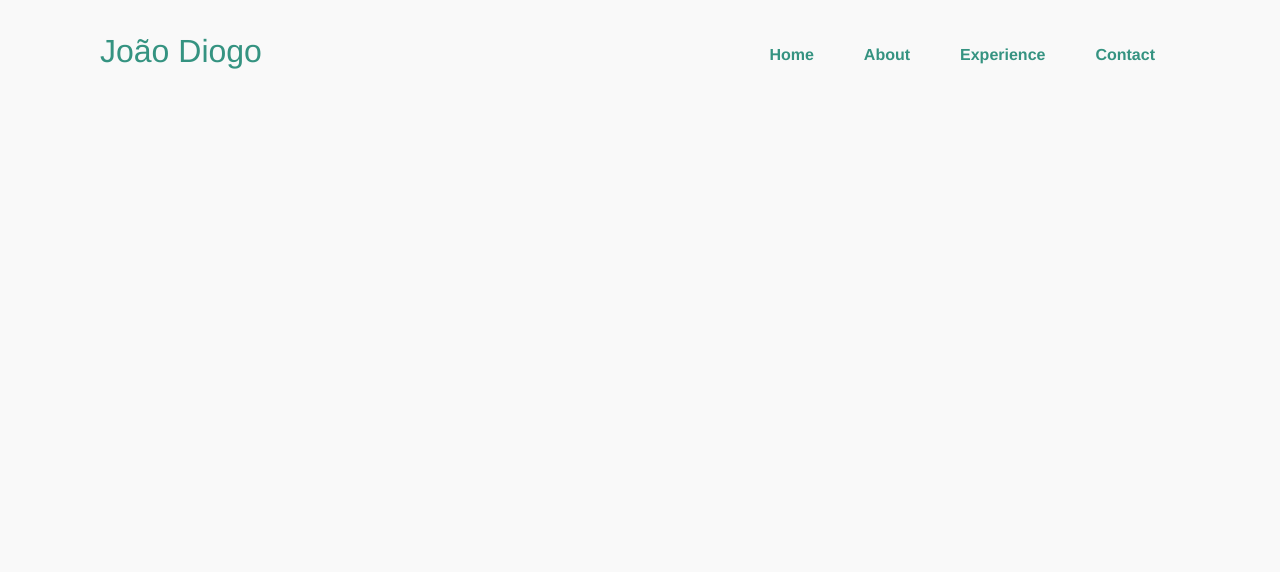
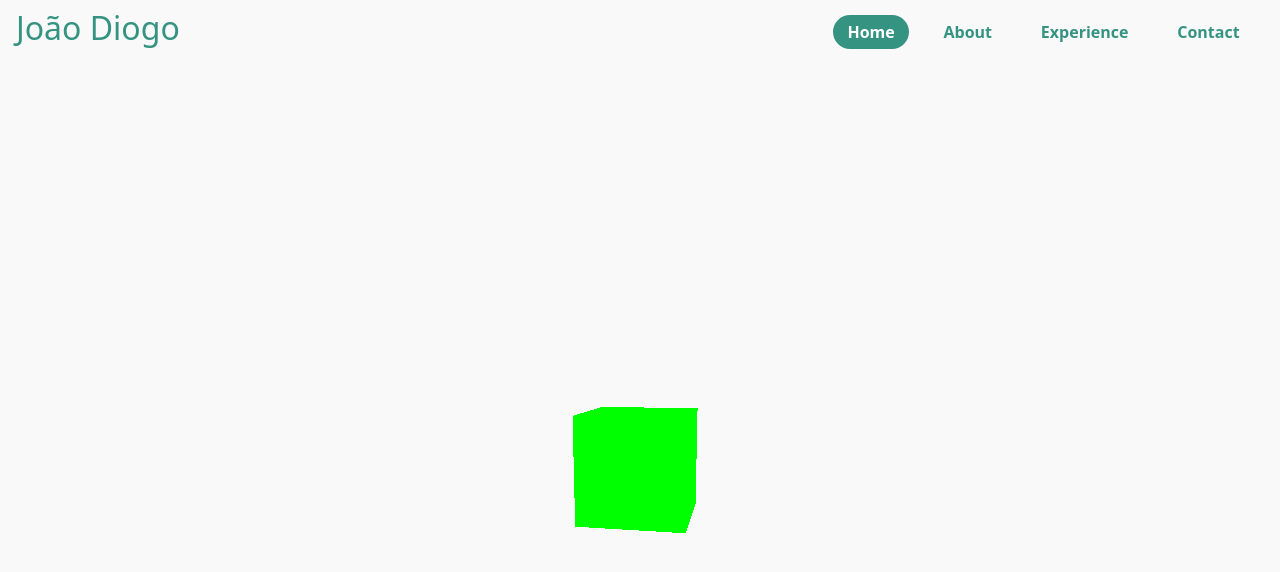
Before and after one commit to jpDiogo/jpDiogo, a React (Create React App) app in the folder jp-website/: page / in a window 1280 px wide. Shown: the top 572 px of the page. Built offline with nearby package versions, Linux system fonts and the light colour scheme.

Commit message:
Added three.js to the world environment

```diff
--- a/jp-website/package.json
+++ b/jp-website/package.json
@@ -10,6 +10,7 @@
     "react": "^18.2.0",
     "react-dom": "^18.2.0",
     "react-scripts": "5.0.1",
+    "three": "^0.164.1",
     "web-vitals": "^2.1.4"
   },
   "homepage": "https://jpdiogo.github.io/jpDiogo/",
--- a/jp-website/src/App.css
+++ b/jp-website/src/App.css
@@ -1,38 +1,3 @@
-.App {
-  text-align: center;
+.mainContent {
+  margin-top: 4rem;
 }
-
-.App-logo {
-  height: 40vmin;
-  pointer-events: none;
-}
-
-@media (prefers-reduced-motion: no-preference) {
-  .App-logo {
-    animation: App-logo-spin infinite 20s linear;
-  }
-}
-
-.App-header {
-  background-color: #282c34;
-  min-height: 100vh;
-  display: flex;
-  flex-direction: column;
-  align-items: center;
-  justify-content: center;
-  font-size: calc(10px + 2vmin);
-  color: white;
-}
-
-.App-link {
-  color: #61dafb;
-}
-
-@keyframes App-logo-spin {
-  from {
-    transform: rotate(0deg);
-  }
-  to {
-    transform: rotate(360deg);
-  }
-}
--- a/jp-website/src/App.js
+++ b/jp-website/src/App.js
@@ -1,5 +1,6 @@
 import { useState } from 'react';
 import Header from './header_C/Header';
+import World from './threejs_C/World';
 import './App.css';
 
 const CONFIG = {
@@ -12,9 +13,28 @@ const CONFIG = {
 function App() {
   const [activeNavItem, setActiveNavItem] = useState(CONFIG.HOME);
 
+  const renderContent = () => {
+    switch (activeNavItem) {
+      case CONFIG.HOME:
+        return <World/>;
+      case CONFIG.ABOUT:
+        return <div>About</div>;
+      case CONFIG.EXPERIENCE:
+        return <div>Experience</div>;
+      case CONFIG.CONTACT:
+        return <div>Contact</div>;
+      default:
+        return <div>Home</div>;
+    }
+
+  }
+
   return (
     <div>
-      <Header setActiveNavItem={setActiveNavItem} CONFIG={CONFIG}/>
+      <Header setActiveNavItem={setActiveNavItem} activeNavItem={activeNavItem} CONFIG={CONFIG}/>
+      <div className='mainContent'>
+        {renderContent()}
+      </div>
     </div>
   );
 }
--- a/jp-website/src/header_C/Header.css
+++ b/jp-website/src/header_C/Header.css
@@ -7,30 +7,22 @@
     top: 0;
     left: 0;
     width: 100%;
-    padding: 2rem 6.25rem; /* Converted from px to rem */
-    display: flex;
-    justify-content: space-between;
-    align-items: center;
-    z-index: 100;
+    height: 4rem;
 }
 
 .header_name {
-    font-size: 2rem; /* Already in rem, optimal for scalability */
     color: var(--header-color);
-    pointer-events: none;
-    font-family: 'Helvetica', 'Arial', sans-serif; /* Added Arial for broader compatibility */
+
 }
 
 .header_nav button {
     background: none;
     border: none;
-    text-decoration: none;
     color: var(--header-color);
-    padding: 0.375rem 0.9375rem; /* Converted from px to rem */
+    padding: 0.3rem 0.9rem; /* Converted from px to rem */
     border-radius: 1.25rem; /* Converted from px to rem */
     margin: 0 0.625rem; /* Converted from px to rem */
     font-weight: 600;
-    font-family: 'Helvetica', 'Arial', sans-serif;
     cursor: pointer;
 }
 
--- a/jp-website/src/header_C/Header.js
+++ b/jp-website/src/header_C/Header.js
@@ -1,18 +1,19 @@
 import './Header.css';
 
-const Header = ({ setActiveNavItem, CONFIG }) => {
+const Header = ({ setActiveNavItem, activeNavItem, CONFIG }) => {
+    // Responsible for handling each nav item option
     const handleNavItemClick = (navItem) => () => {
       setActiveNavItem(navItem);
     };
 
     return (
-      <header className='jp_header'>
+      <header className='jp_header p-3 d-flex justify-content-between align-items-center'>
         <h2 className="header_name">João Diogo</h2>
         <nav className='header_nav'>
-            <button onClick={handleNavItemClick(CONFIG.HOME)} >Home</button>
-            <button onClick={handleNavItemClick(CONFIG.ABOUT)}>About</button>
-            <button onClick={handleNavItemClick(CONFIG.EXPERIENCE)}>Experience</button>
-            <button onClick={handleNavItemClick(CONFIG.CONTACT)}>Contact</button>
+          <button className={activeNavItem === CONFIG.HOME ? 'active' : ''} onClick={handleNavItemClick(CONFIG.HOME)}>Home</button>
+          <button className={activeNavItem === CONFIG.ABOUT ? 'active' : ''} onClick={handleNavItemClick(CONFIG.ABOUT)}>About</button>
+          <button className={activeNavItem === CONFIG.EXPERIENCE ? 'active' : ''} onClick={handleNavItemClick(CONFIG.EXPERIENCE)}>Experience</button>
+          <button className={activeNavItem === CONFIG.CONTACT ? 'active' : ''} onClick={handleNavItemClick(CONFIG.CONTACT)}>Contact</button>
         </nav>
       </header>
     );
--- /dev/null
+++ b/jp-website/src/threejs_C/World.css
@@ -0,0 +1 @@
+/*CSS code for world components I guess*/
--- /dev/null
+++ b/jp-website/src/threejs_C/World.js
@@ -0,0 +1,61 @@
+//import { OrbitControls } from 'three/examples/jsm/controls/OrbitControls';
+import './World.css';
+import { useRef, useEffect } from 'react';
+import * as THREE from 'three';
+
+const World = () => {
+    const worldRef = useRef(null);
+
+    useEffect(() => {
+            // Scene setup
+            const width = worldRef.current.clientWidth;
+            const height = worldRef.current.clientHeight;
+            const scene = new THREE.Scene();
+            const camera = new THREE.PerspectiveCamera(75, width / height, 0.1, 1000);
+            const renderer = new THREE.WebGLRenderer();
+            scene.background = new THREE.Color('#f9f9f9');
+            renderer.setSize(width, height);
+            worldRef.current.appendChild(renderer.domElement);
+
+            // Add cube
+            const geometry = new THREE.BoxGeometry(1, 1, 1);
+            const material = new THREE.MeshBasicMaterial({ color: 0x00ff00 });
+            const cube = new THREE.Mesh(geometry, material);
+            scene.add(cube);
+
+            camera.position.z = 5;
+
+            // Animation loop
+            const animate = function () {
+                requestAnimationFrame(animate);
+
+                cube.rotation.x += 0.01;
+                cube.rotation.y += 0.01;
+
+                renderer.render(scene, camera);
+            };
+
+            animate();
+
+            // CLEANUP: Component is unmounted triggers this code (or if the dependency array could change)
+            return () => {
+                // Remove renderer dom element
+                if (renderer.domElement.parentNode === worldRef.current)
+                    worldRef.current.removeChild(renderer.domElement);
+                // Remove objects from scene
+                while(scene.children.length > 0)
+                    scene.remove(scene.children[0]);
+
+                // Dispose renderer, scene, geometry and material
+                geometry.dispose(); material.dispose();
+                // Dispose renderer
+                renderer.dispose();
+            };
+    }, []);
+
+    return (
+        <div ref={worldRef} style={{ width: '100vw', height: '100vh' }}></div>
+    );
+}
+
+export default World;
```
Also changed, not shown: 1 other file (tests, documents, lock files or other folders).
